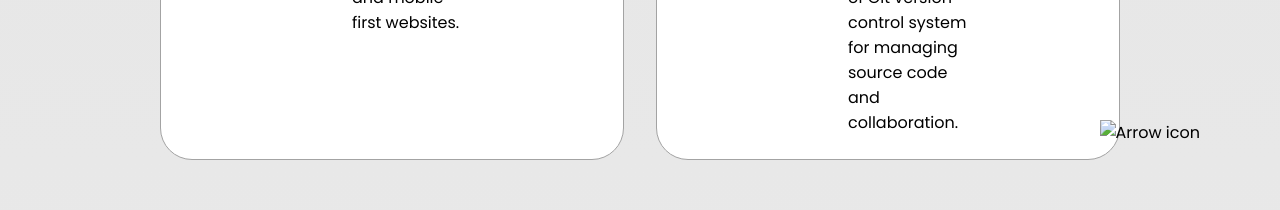
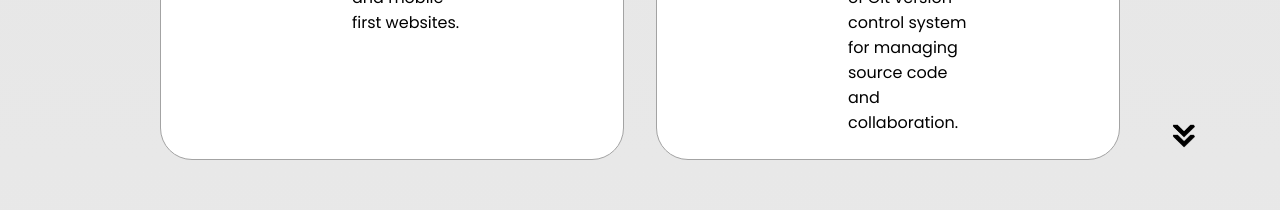
Before and after one commit to jorozcob1/portfolio, a plain HTML site: page index.html in a window 1280 px wide. Shown: the part 2520-2730 px from the top of the page. Drawn offline with Linux system fonts and the light colour scheme; the site is published under a folder, as on GitHub Pages, so addresses that start at the root find nothing.

Commit message:
Update index.html

```diff
--- a/index.html
+++ b/index.html
@@ -162,7 +162,7 @@
       </div>
     </div>
     <a href="#projects">
-      <img src="/img/arrow.png" alt="Arrow icon" class="icon arrow" />
+      <img src="img/arrow.png" alt="Arrow icon" class="icon arrow" />
     </a>
   </section>
 
```
